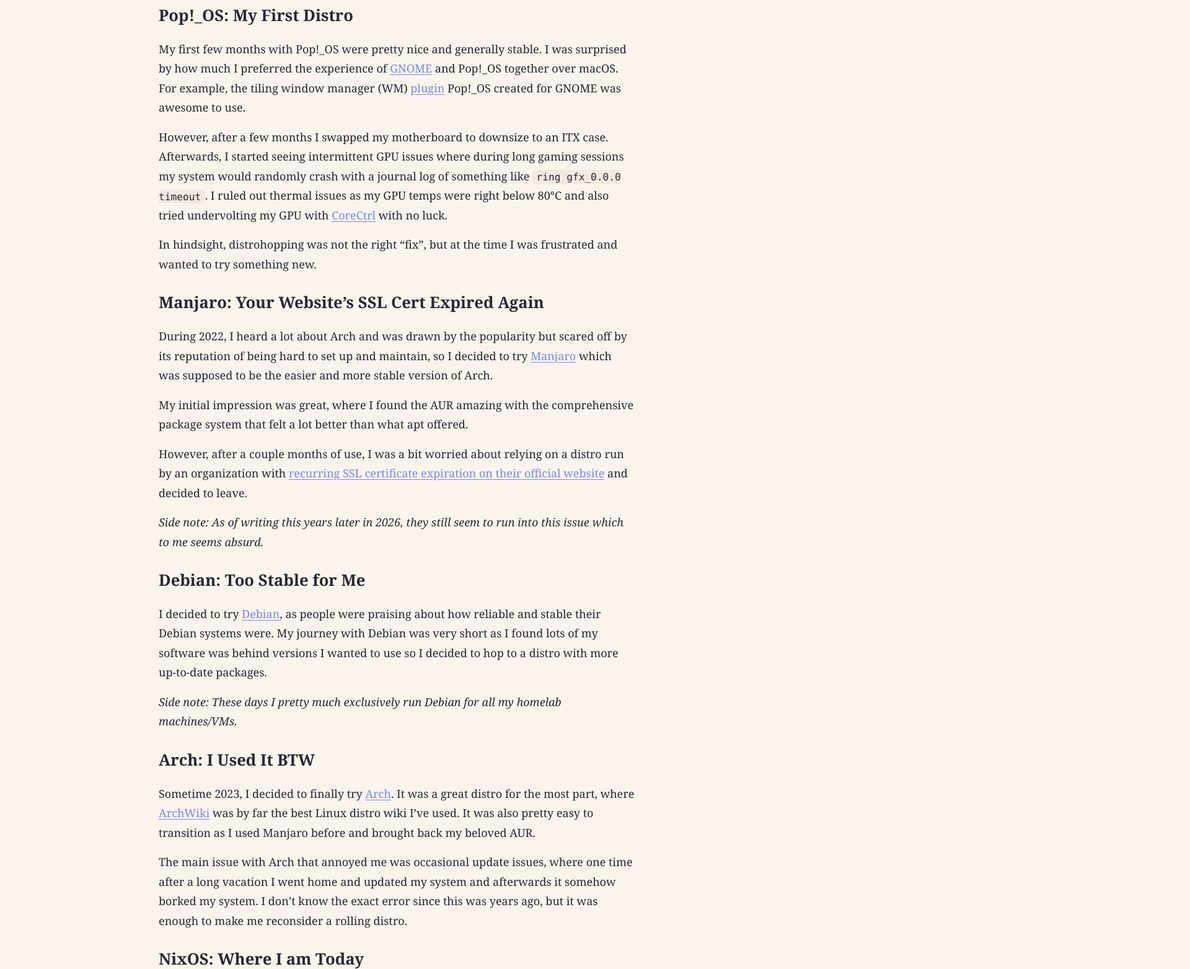
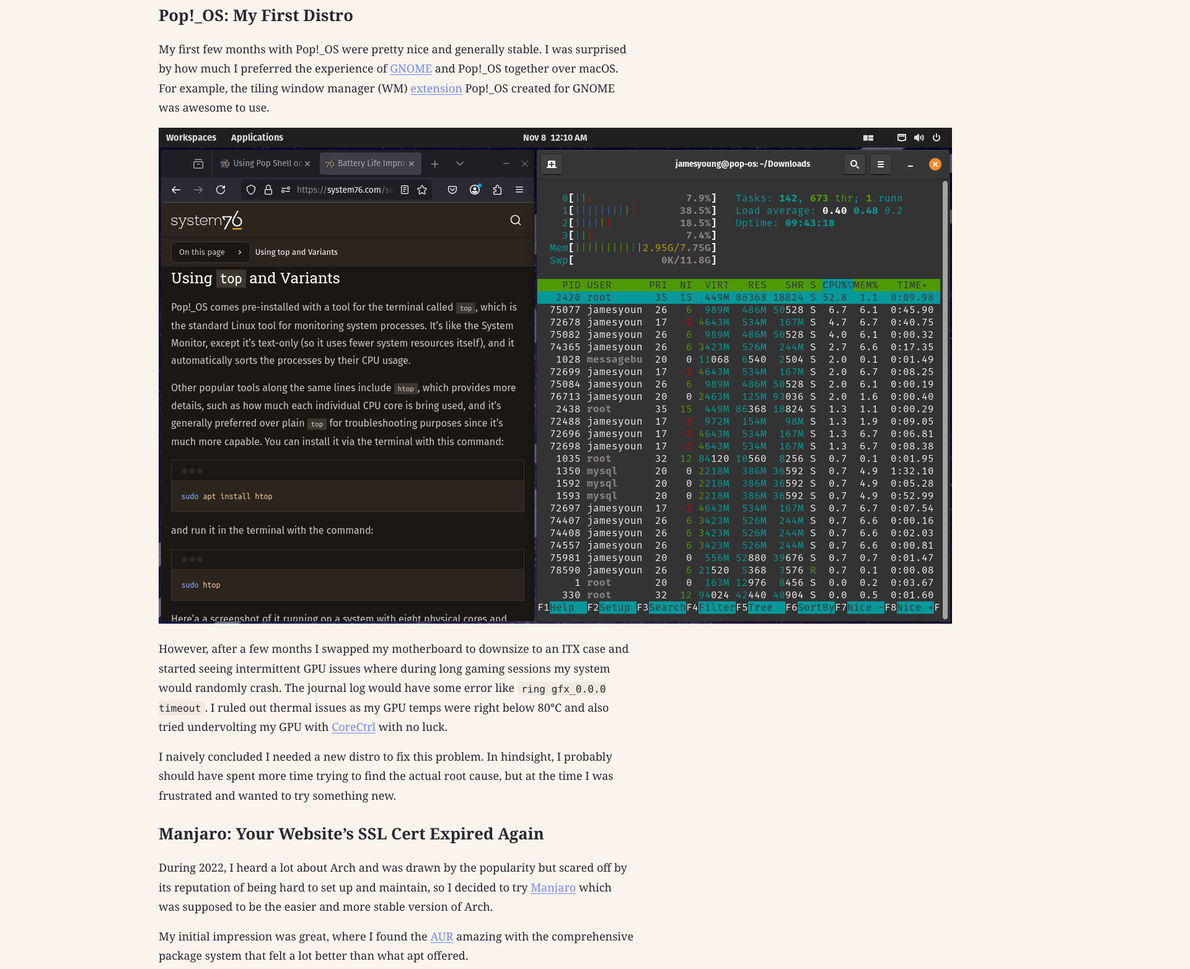
Before and after one commit to jamesyoung-15/jyyoung, an Astro site: page /blog/my-distrohopping-journey in a window 1280 px wide. Shown: the part 937-2500 px from the top of the page at 62% size, 1920 px wide, since content can reach past the window. Built offline with nearby package versions, Linux system fonts and the light colour scheme; Astro itself is replaced by a stand-in of ours.

Commit message:
update distro hopping blog with pics, also some cleanup

```diff
--- a/src/content/posts/my-distrohopping-journey/index.md
+++ b/src/content/posts/my-distrohopping-journey/index.md
@@ -23,17 +23,19 @@
 
 ## Pop!_OS: My First Distro
 
-My first few months with Pop!_OS were pretty nice and generally stable. I was surprised by how much I preferred the experience of [GNOME](https://www.gnome.org/) and Pop!_OS together over macOS. For example, the tiling window manager (WM) [plugin](https://github.com/pop-os/shell) Pop!_OS created for GNOME was awesome to use.
+My first few months with Pop!_OS were pretty nice and generally stable. I was surprised by how much I preferred the experience of [GNOME](https://www.gnome.org/) and Pop!_OS together over macOS. For example, the tiling window manager (WM) [extension](https://github.com/pop-os/shell) Pop!_OS created for GNOME was awesome to use.
 
-However, after a few months I swapped my motherboard to downsize to an ITX case. Afterwards, I started seeing intermittent GPU issues where during long gaming sessions my system would randomly crash with a journal log of something like `ring gfx_0.0.0 timeout`. I ruled out thermal issues as my GPU temps were right below 80°C and also tried undervolting my GPU with [CoreCtrl](https://gitlab.com/corectrl/corectrl) with no luck.
+![Preview of PopOS Tiling](./popos22-preview.png)
 
-In hindsight, distrohopping was not the right "fix", but at the time I was frustrated and wanted to try something new.
+However, after a few months I swapped my motherboard to downsize to an ITX case and started seeing intermittent GPU issues where during long gaming sessions my system would randomly crash. The journal log would have some error like `ring gfx_0.0.0 timeout`. I ruled out thermal issues as my GPU temps were right below 80°C and also tried undervolting my GPU with [CoreCtrl](https://gitlab.com/corectrl/corectrl) with no luck.
+
+I naively concluded I needed a new distro to fix this problem. In hindsight, I probably should have spent more time trying to find the actual root cause, but at the time I was frustrated and wanted to try something new.
 
 ## Manjaro: Your Website's SSL Cert Expired Again
 
 During 2022, I heard a lot about Arch and was drawn by the popularity but scared off by its reputation of being hard to set up and maintain, so I decided to try [Manjaro](https://manjaro.org/) which was supposed to be the easier and more stable version of Arch.
 
-My initial impression was great, where I found the AUR amazing with the comprehensive package system that felt a lot better than what apt offered.
+My initial impression was great, where I found the [AUR](https://aur.archlinux.org/) amazing with the comprehensive package system that felt a lot better than what apt offered.
 
 However, after a couple months of use, I was a bit worried about relying on a distro run by an organization with [recurring SSL certificate expiration on their official website](https://www.reddit.com/r/linux/s/9urWuhLMWk) and decided to leave.
 
@@ -45,7 +47,7 @@
 
 _Side note: These days I pretty much exclusively run Debian for all my homelab machines/VMs._
 
-## Arch: I Used It BTW
+## Arch: I Used Arch BTW
 
 Sometime 2023, I decided to finally try [Arch](https://archlinux.org/). It was a great distro for the most part, where [ArchWiki](https://wiki.archlinux.org/title/Main_page) was by far the best Linux distro wiki I've used. It was also pretty easy to transition as I used Manjaro before and brought back my beloved AUR.
 
@@ -56,6 +58,8 @@
 At around mid-2024, I saw a bunch of Reddit posts about [NixOS](https://nixos.org/). I was drawn by the declarative configuration part of Nix, particularly as I was starting to store my local configs in a git repository. After testing out NixOS on a secondary boot for a while, I found that I really liked the idea and decided to fully commit and switch.
 
 As of writing this, I am still running NixOS on my personal daily-drivers and I am happy with my setup. My full journey using NixOS is in ["My NixOS Journey So Far"](/blog/my-nixos-journey) post.
+
+![NixOS Setup](./nixos-preview.png)
 
 ## Other Distros I Briefly Ran
 
@@ -90,6 +94,6 @@
 
 I'd say for the most part, the distro choice didn't really impact my day-to-day, hence why most of my experience was fine. Some distros have nicer out-of-the-box experiences but I tend to like to tweak my system afterwards anyways.
 
-The only thing I can see impacting me is the shipped package manager. However, I could also just use the Nix package manager, so that also doesn't impact me as much as before.
+The only main difference I used to feel was the shipped package manager, although this no longer really matters to me with the ability to use Flatpaks and Nix package manager across distros.
 
-In reality the choice of DE, tiling WM, and other software suite I picked had a much larger impact on my actual experience. So if I were to give advice to a newbie who wants to tinker, I would tell them to pick any distro and focus on tweaking the DE and tools.
+In reality the choice of DE, tiling WM, and other software suite I picked had a much larger impact on my actual experience.
```
Also changed, not shown: src/content/posts/my-distrohopping-journey/nixos-preview.png (added), src/content/posts/my-distrohopping-journey/popos22-preview.png (added).
